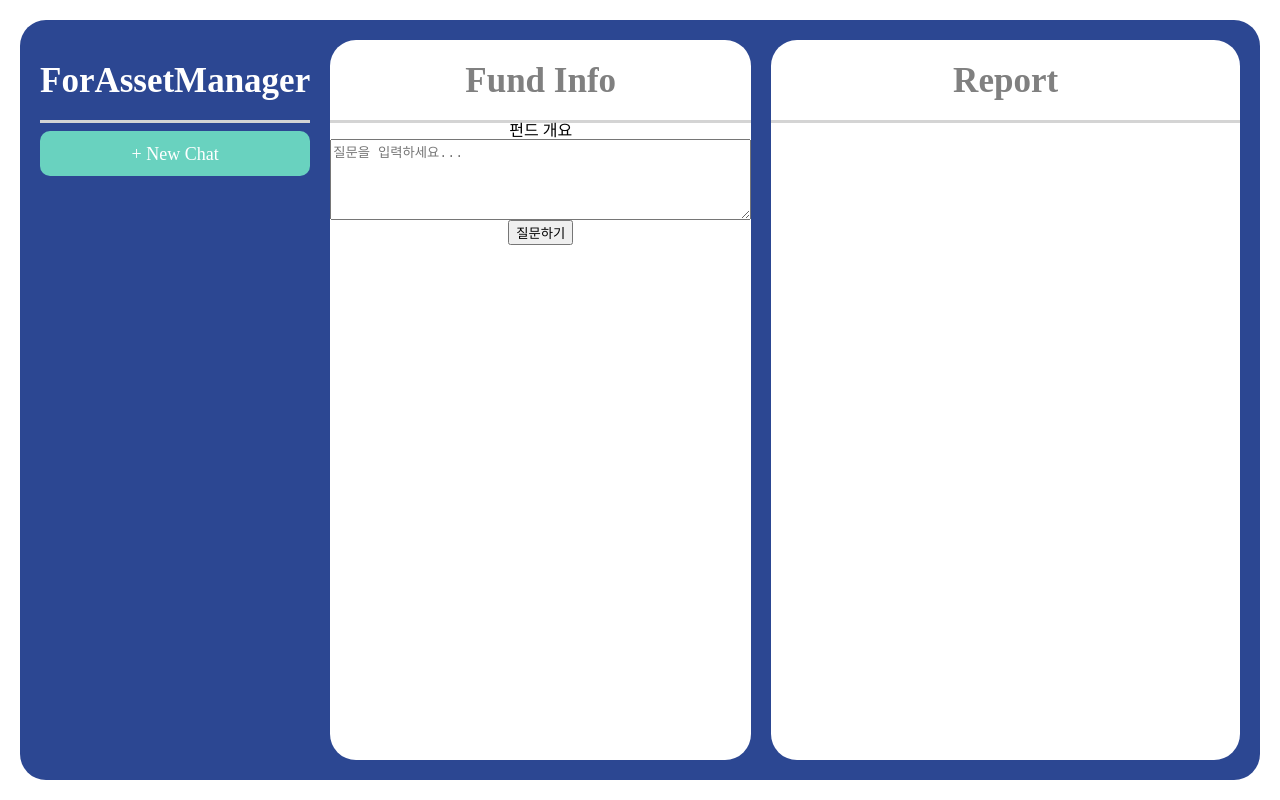
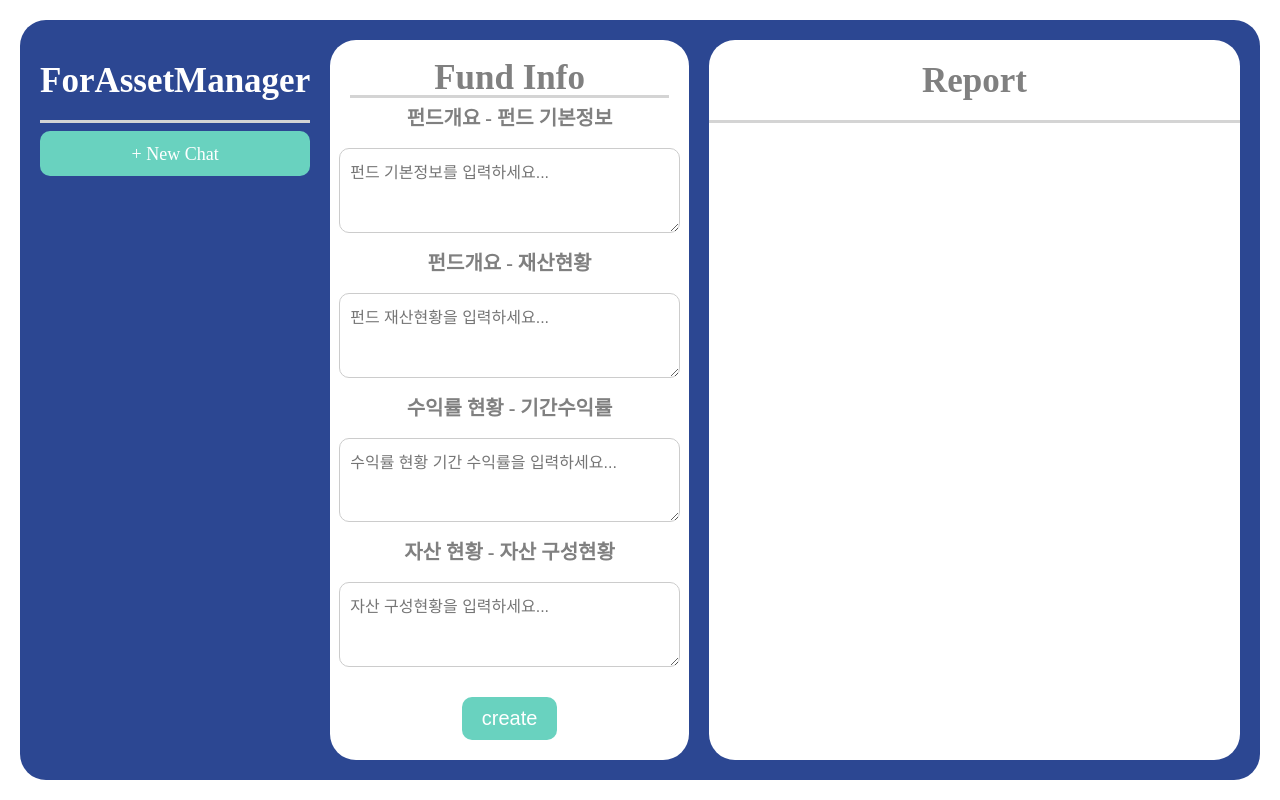
Before and after one commit to genmu5/2024_ForAsset_project, a React (Create React App) app in the folder 2024_ForAsset/2024_for_asset_react/: page /manager in a window 1280 px wide. Built offline with nearby package versions, Linux system fonts and the light colour scheme.

Commit message:
fund info 프론트 수정

```diff
--- a/2024_ForAsset/2024_for_asset_react/package.json
+++ b/2024_ForAsset/2024_for_asset_react/package.json
@@ -3,6 +3,7 @@
   "version": "0.1.0",
   "private": true,
   "dependencies": {
+    "@stomp/stompjs": "^7.0.0",
     "@testing-library/jest-dom": "^5.17.0",
     "@testing-library/react": "^13.4.0",
     "@testing-library/user-event": "^13.5.0",
@@ -10,6 +11,7 @@
     "react-dom": "^18.3.1",
     "react-router-dom": "^6.24.0",
     "react-scripts": "5.0.1",
+    "sockjs-client": "^1.6.1",
     "styled-components": "^6.1.11",
     "web-vitals": "^2.1.4"
   },
--- a/2024_ForAsset/2024_for_asset_react/src/PageSections/ManagerPageSection/InformationContainer.jsx
+++ b/2024_ForAsset/2024_for_asset_react/src/PageSections/ManagerPageSection/InformationContainer.jsx
@@ -9,6 +9,37 @@ const Container = styled.div`
     width: 60%;
     background-color: white;
     border-radius: 26px;
+    padding: 20px;
+`;
+
+const StyledTextarea = styled.textarea`
+    width: 100%;
+    padding: 10px;
+    margin: 10px 0;
+    border: 1px solid #ccc;
+    border-radius: 10px;
+    font-size: 16px;
+    font-family: 'Arial', sans-serif;
+    resize: vertical;
+    &:focus {
+        outline: none;
+        border-color: #69D2BF;
+        box-shadow: 0 0 10px #69D2BF;
+    }
+`;
+
+const StyledButton = styled.button`
+    background-color: #69D2BF;
+    color: white;
+    padding: 10px 20px;
+    margin-top: 20px;
+    border: none;
+    border-radius: 10px;
+    font-size: 20px;
+    cursor: pointer;
+    &:hover {
+        background-color: #57B9A6;
+    }
 `;
 
 const InformationContainer = ({ question, setQuestion, fetchAnswer }) => {
@@ -20,15 +51,35 @@ const InformationContainer = ({ question, setQuestion, fetchAnswer }) => {
     return (
         <Container>
             <TitleComponent title={"Fund Info"} />
-            <h2>펀드 개요</h2>
-            <textarea
-                placeholder="질문을 입력하세요..."
+            <h2 style={{fontSize: "20px", fontWeight: "bold", color: "gray", padding: "10px"}}>펀드개요 - 펀드 기본정보</h2>
+            <StyledTextarea
+                placeholder="펀드 기본정보를 입력하세요..."
                 value={question}
                 onChange={handleQuestionChange}
-                rows={5}
-                cols={50}
+                rows={10}
             />
-            <button onClick={fetchAnswer}>질문하기</button>
+            <h2 style={{fontSize: "20px", fontWeight: "bold", color: "gray", padding: "10px"}}>펀드개요 - 재산현황</h2>
+            <StyledTextarea
+                placeholder="펀드 재산현황을 입력하세요..."
+                value={question}
+                onChange={handleQuestionChange}
+                rows={10}
+            />
+            <h2 style={{fontSize: "20px", fontWeight: "bold", color: "gray", padding: "10px"}}>수익률 현황 - 기간수익률</h2>
+            <StyledTextarea
+                placeholder="수익률 현황 기간 수익률을 입력하세요..."
+                value={question}
+                onChange={handleQuestionChange}
+                rows={10}
+            />
+            <h2 style={{fontSize: "20px", fontWeight: "bold", color: "gray", padding: "10px"}}>자산 현황 - 자산 구성현황</h2>
+            <StyledTextarea
+                placeholder="자산 구성현황을 입력하세요..."
+                value={question}
+                onChange={handleQuestionChange}
+                rows={10}
+            />
+            <StyledButton onClick={fetchAnswer}>create</StyledButton>
         </Container>
     );
 }
```
Also changed, not shown: 1 other file (tests, documents, lock files or other folders).
